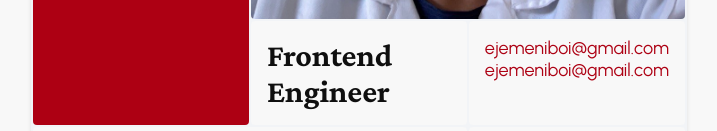
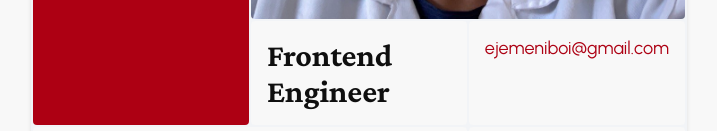
Before and after one commit to AJ1732/hng-12--stage-0, a plain HTML site: page index.html in a window 1280 px wide. Shown: the part 551-682 px from the top of the page, without its empty margins (281-998 px from the left). Drawn offline with nearby package versions, Linux system fonts and the light colour scheme.

Commit message:
fix: duplicate email

```diff
--- a/index.html
+++ b/index.html
@@ -88,7 +88,6 @@
           data-testid="emailAddress"
         >
           ejemeniboi@gmail.com
-          ejemeniboi@gmail.com
         </a>
       </div>
 
```
